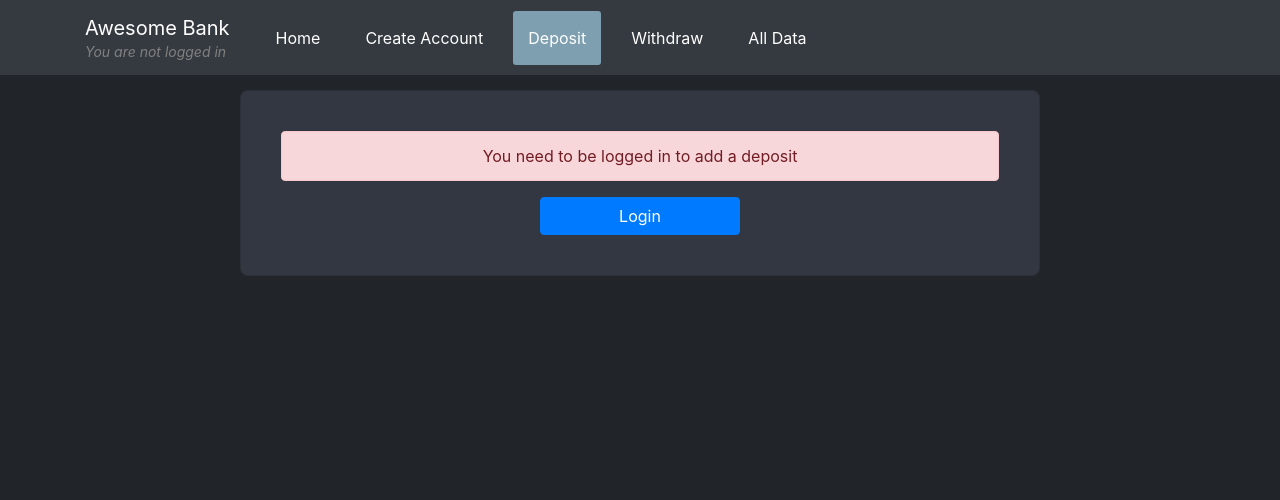
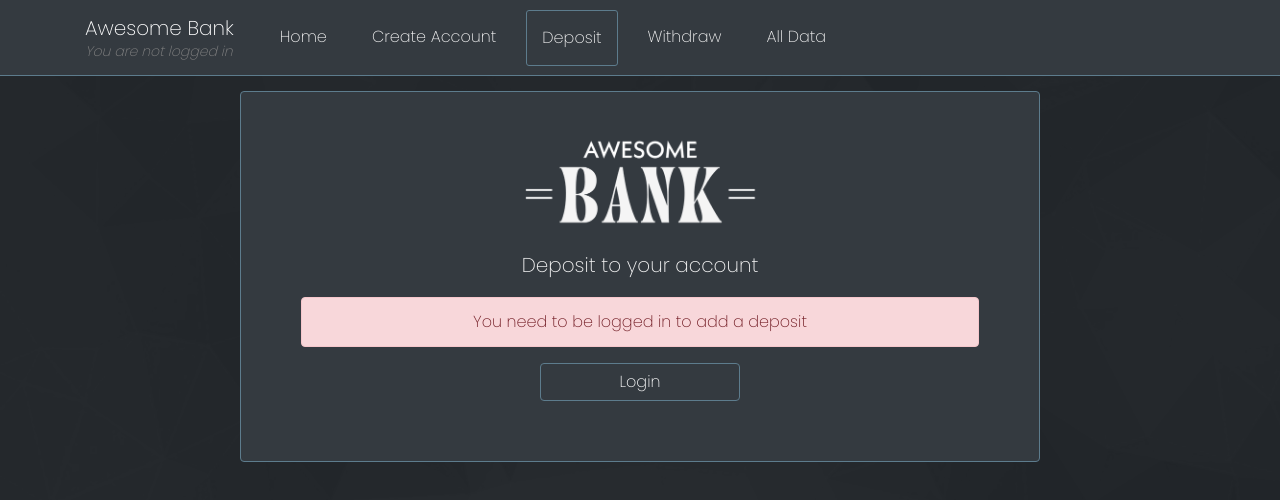
Before and after one commit to ra7oox/banking-app-with-react-mitlab-2021, a React (Create React App) app: page /deposit in a window 1280 px wide. Shown: the top 500 px of the page. Built offline with nearby package versions, Linux system fonts and the light colour scheme.

Commit message:
Logout and Context

```diff
--- a/public/index.html
+++ b/public/index.html
@@ -17,12 +17,20 @@
       crossorigin="anonymous"
     />
 
+    <link rel="preconnect" href="https://fonts.googleapis.com" />
+    <link rel="preconnect" href="https://fonts.gstatic.com" crossorigin />
+    <link
+      href="https://fonts.googleapis.com/css2?family=Poppins:wght@200&display=swap"
+      rel="stylesheet"
+    />
+
     <link rel="manifest" href="%PUBLIC_URL%/manifest.json" />
 
     <title>Banking Application with React - MIT Lab</title>
   </head>
   <body>
     <noscript>You need to enable JavaScript to run this app.</noscript>
+    <div class="background"></div>
     <div id="root"></div>
   </body>
 </html>
--- a/src/App.css
+++ b/src/App.css
@@ -3,8 +3,26 @@ body {
   height: 100%;
   padding: 0;
   margin: 0;
-  background: #212529;
-  color: white;
+  color: #f3f3f3;
+  background-color: #212529;
+  font-family: "Poppins", sans-serif;
+}
+
+.background {
+  background-image: url(background.jpg);
+  background-size: cover;
+  opacity: 0.04;
+  position: fixed;
+  height: 100%;
+  width: 100%;
+  top: 0;
+  left: 0;
+  z-index: 1;
+}
+
+#root {
+  z-index: 2;
+  position: relative;
 }
 
 .container-fluid {
@@ -14,6 +32,7 @@ body {
 
 .navbar {
   margin-bottom: 15px;
+  border-bottom: 1px solid #5d7c8d;
 }
 
 .navbar-brand i {
@@ -28,6 +47,13 @@ body {
   opacity: 0.45;
 }
 
+.logout {
+  margin: 0 auto;
+  margin-top: 20px !important;
+  display: block;
+  color: #f3f3f3 !important;
+}
+
 form {
   padding: 20px;
   width: 80%;
@@ -39,17 +65,17 @@ form {
   margin-left: 15px;
   border-radius: 3px;
   padding: 15px;
-  color: white;
+  color: #f3f3f3;
 }
 
 .navbar-nav a:hover {
   text-decoration: none;
-  color: #dce8ee;
+  background-color: #506272;
 }
 
 .nav-link-active {
-  background: #7e9fb0;
-  color: white;
+  border: 1px solid #5d7c8d;
+  color: #f3f3f3;
 }
 
 .card-img-top {
@@ -59,24 +85,87 @@ form {
 
 .card {
   margin-top: 20px;
-  background: #323741;
-  border-radius: 8px;
+  background: #343a40;
+  border-radius: 4px;
   padding: 40px;
   max-width: 800px;
   margin: 0 auto;
+  border: 1px solid #5d7c8d;
 }
 
-.centered.card {
+.card-title {
+  margin-bottom: 0;
+}
+
+.centered.card,
+.centered {
   text-align: center;
 }
 
-a.btn {
+.bottom-margin {
+  margin-bottom: 20px;
+}
+
+a.btn,
+.btn {
   width: 200px;
   margin: 0 auto;
+  border: 1px solid #5d7c8d !important;
 }
 
 .alert-warning {
   background: transparent;
-  color: white;
-  border-color: gray;
+  color: #f3f3f3;
+  border-color: #5d7c8d;
 }
+
+input[type="text"],
+input[type="password"],
+input[type="email"],
+.table-container {
+  background: transparent;
+  border-radius: 2px;
+  border: 1px solid #5d7c8d;
+  color: #f3f3f3;
+}
+
+i {
+  font-size: 14px;
+  color: gray;
+}
+
+.error {
+  border: 2px solid #904d3c !important;
+}
+
+.error::placeholder {
+  color: #904d3c;
+}
+
+.table-dark th,
+.table-dark td {
+  border: 0 !important;
+}
+
+.table-dark th {
+  border-bottom: 1px solid #5d7c8d !important;
+  background-color: #212529 !important;
+}
+
+table {
+  margin: 0 !important;
+  padding: 0 !important;
+  opacity: 0.9;
+}
+
+.table-container {
+  padding: 5px;
+  margin-top: 25px;
+}
+
+@media (max-width: 800px) {
+  .card {
+    margin-right: 15px;
+    margin-left: 15px;
+  }
+}
--- a/src/components/AllData/index.js
+++ b/src/components/AllData/index.js
@@ -3,6 +3,7 @@ import { Table, Card } from "react-bootstrap";
 import Logo from "../../img/logo.png";
 
 import TopMenu from "../TopMenu/index";
+import Footer from "../Footer/index";
 import { UserContext } from "../../App";
 
 const AllData = () => {
@@ -13,12 +14,13 @@ const AllData = () => {
       <TopMenu />
       <Card className="centered">
         <Card.Img variant="top" src={Logo} />
-        <Card.Body>
+        <Card.Body className="table-container">
           <Table striped bordered hover variant="dark">
             <thead>
               <tr>
                 <th>Name</th>
                 <th>Email</th>
+                <th>Password</th>
                 <th>Balance</th>
               </tr>
             </thead>
@@ -28,7 +30,8 @@ const AllData = () => {
                   <tr>
                     <td>{item.name}</td>
                     <td>{item.email}</td>
-                    <td>$ {item.balance}</td>
+                    <td>{item.password}</td>
+                    <td>{item.balance}</td>
                   </tr>
                 );
               })}
@@ -36,6 +39,7 @@ const AllData = () => {
           </Table>
         </Card.Body>
       </Card>
+      <Footer />
     </>
   );
 };
--- a/src/components/Deposit/index.js
+++ b/src/components/Deposit/index.js
@@ -1,8 +1,10 @@
 import React, { useContext, useState } from "react";
 import { Alert, Card, Form, Button } from "react-bootstrap";
 import { Link } from "react-router-dom";
+import Logo from "../../img/logo.png";
 
 import TopMenu from "../TopMenu/index";
+import Footer from "../Footer/index";
 import { UserContext } from "../../App";
 
 const Deposit = () => {
@@ -17,10 +19,10 @@ const Deposit = () => {
 
   const validateInput = (input) => {
     if (+input.value <= 0) {
-      input.style.border = "2px solid red";
+      input.classList.add("error");
       input.placeholder = "Please enter an amount greater than 0";
     } else {
-      input.style.border = "1px solid #ced4da";
+      input.classList.remove("error");
     }
   };
 
@@ -36,17 +38,29 @@ const Deposit = () => {
       <TopMenu />
       {context.loggedInUser === null && (
         <Card className="centered">
+          <Card.Img variant="top" src={Logo} />
+          <Card.Body>
+            <Card.Title className="centered bottom-margin">
+              Deposit to your account
+            </Card.Title>
             <Alert variant="danger">
               You need to be logged in to add a deposit
             </Alert>
-          <Link to="/" className="btn btn-primary">
+            <Link to="/" className="btn btn-dark">
               Login
             </Link>
+          </Card.Body>
         </Card>
       )}
       {context.loggedInUser !== null && (
         <>
           <Card>
+            <Card.Img variant="top" src={Logo} />
+            <Card.Body>
+              <Card.Title className="centered bottom-margin">
+                Deposit to your account
+              </Card.Title>
+
               <Alert variant="warning">
                 <h3>Balance: ${context.loggedInUser.balance}</h3>
               </Alert>
@@ -57,12 +71,21 @@ const Deposit = () => {
                     <Form.Label>Name</Form.Label>
                     <Form.Control
                       id="amount"
-                    type="number"
+                      type="text"
                       placeholder="Deposit amount"
                       value={amount}
                       onBlur={(e) => validateInput(e.target)}
-                    onInput={(e) => setAmount(e.target.value)}
+                      onInput={(e) => {
+                        if (isNaN(e.target.value)) {
+                          alert("You must input a valid number greater than 0");
+                          return false;
+                        }
+                        setAmount(e.target.value);
+                      }}
                     />
+                    {amount < 0 && (
+                      <i>You must input a valid number greater than 0</i>
+                    )}
                   </Form.Group>
 
                   {error !== "" && <Alert variant="danger">{error}</Alert>}
@@ -77,11 +100,13 @@ const Deposit = () => {
                     disabled={!validForm()}
                     onClick={submit}
                   >
-                  Submit
+                    Deposit
                   </Button>
                 </Form>
               </Alert>
+            </Card.Body>
           </Card>
+          <Footer />
         </>
       )}
     </>
--- /dev/null
+++ b/src/components/Footer/index.js
@@ -0,0 +1,27 @@
+import React, { useContext } from "react";
+import { Link } from "react-router-dom";
+
+import { UserContext } from "../../App";
+
+const Footer = ({ logout }) => {
+  const context = useContext(UserContext);
+
+  return (
+    <>
+      {context.loggedInUser !== null && (
+        <Link
+          className="btn logout"
+          exact
+          to="/"
+          onClick={() => {
+            context.loggedInUser = null;
+          }}
+        >
+          Logout
+        </Link>
+      )}
+    </>
+  );
+};
+
+export default Footer;
--- a/src/components/Home/index.js
+++ b/src/components/Home/index.js
@@ -3,6 +3,7 @@ import { Alert, Button, Card, Form } from "react-bootstrap";
 import Logo from "../../img/logo.png";
 
 import TopMenu from "../TopMenu/index";
+import Footer from "../Footer/index";
 import { UserContext } from "../../App";
 
 const Home = () => {
@@ -18,10 +19,10 @@ const Home = () => {
 
   const validateInput = (input) => {
     if (input.value === "") {
-      input.style.border = "2px solid red";
+      input.classList.add("error");
       input.placeholder = "Please enter a value to continue";
     } else {
-      input.style.border = "1px solid #ced4da";
+      input.classList.remove("error");
     }
   };
 
@@ -32,23 +33,26 @@ const Home = () => {
       return false;
     }
     context.loggedInUser = foundUsers[0];
+    setEmail("");
+    setPassword("");
     setSubmitted(true);
   };
 
   return (
     <>
       <TopMenu />
-      <Card className="centered">
+      <Card>
         <Card.Img variant="top" src={Logo} />
         <Card.Body>
-          <Card.Title>
+          <Card.Title className="centered">
             Welcome{" "}
             {context.loggedInUser !== null ? context.loggedInUser.name : ""} to
             the Awesome Bank
           </Card.Title>
-          <Card.Text>Thank you for choosing our system</Card.Text>
+          <Card.Text className="centered">
+            Thank you for choosing our system
+          </Card.Text>
           {context.loggedInUser === null && (
-            <Card.Text>
             <Form>
               <Form.Group className="mb-3">
                 <Form.Label>Email address</Form.Label>
@@ -82,14 +86,14 @@ const Home = () => {
                   disabled={!validForm()}
                   onClick={submit}
                 >
-                    Submit
+                  Login
                 </Button>
               )}
             </Form>
-            </Card.Text>
           )}
         </Card.Body>
       </Card>
+      <Footer />
     </>
   );
 };
```
Also changed, not shown: src/components/CreateAccount/index.js (+34 -10 lines), src/components/Withdraw/index.js (+31 -6 lines), src/background.jpg (added). Lines whose indentation alone changed are shown as unchanged.
